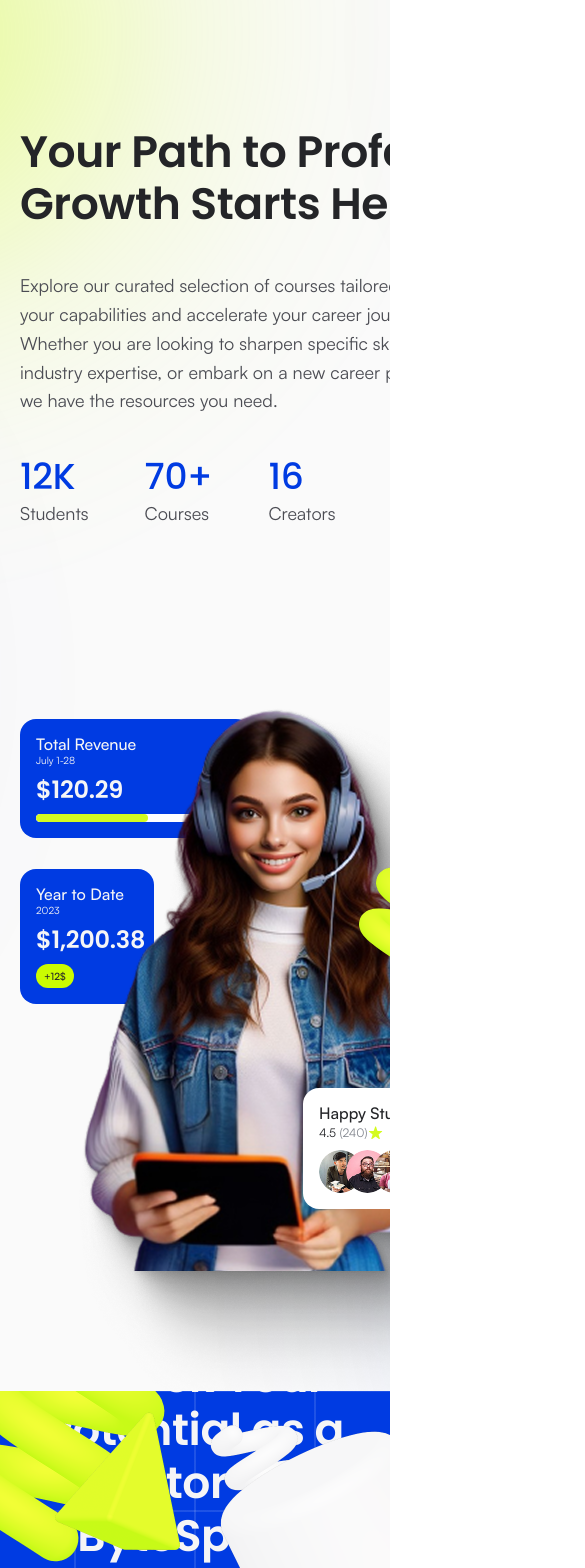
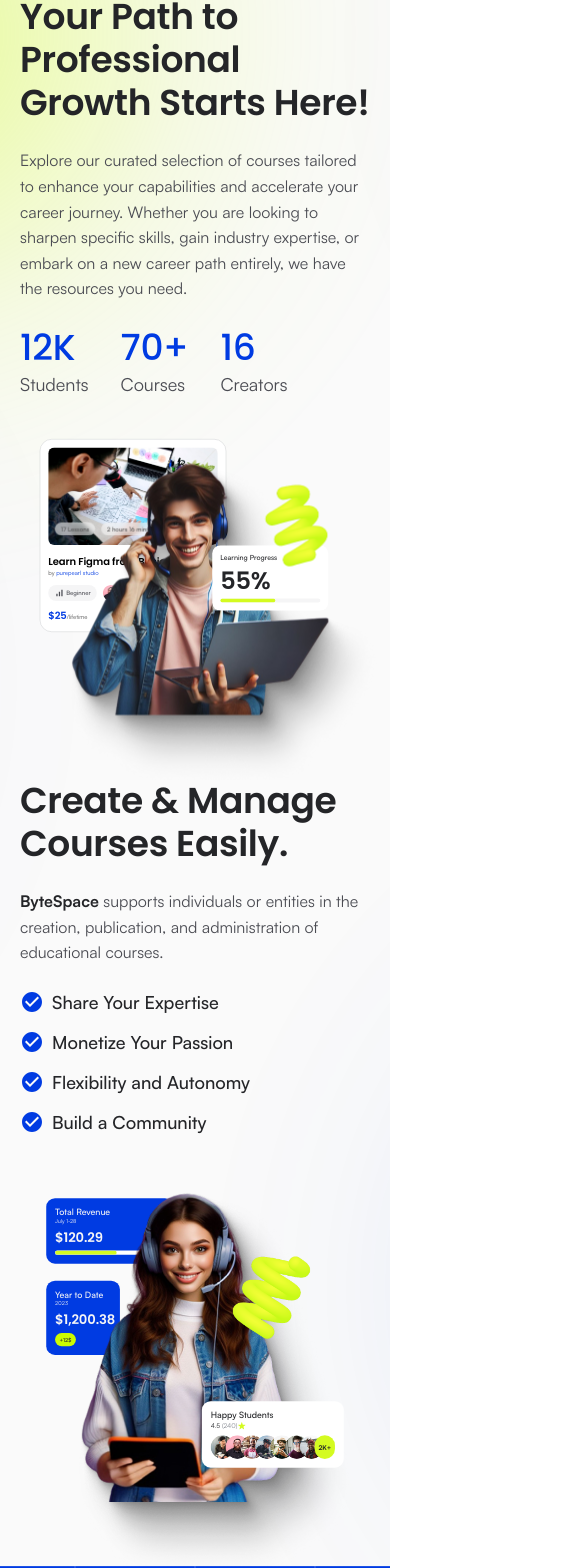
Before and after one commit to ShArafat58/bytespace-web, a Next.js app: page / in a window 390 px wide. Shown: the part 5335-6903 px from the top of the page, 585 px wide, since content can reach past the window. Built offline with nearby package versions, Linux system fonts and the light colour scheme.

Commit message:
feat: make career, cta, testimonials and footer responsive

```diff
--- a/components/sections/CareerAndCreator.tsx
+++ b/components/sections/CareerAndCreator.tsx
@@ -48,7 +48,7 @@ export function CareerAndCreator() {
           className={glow.className}
         />
       ))}
-      <Container className="relative flex flex-col gap-18 py-30">
+      <Container className="relative flex flex-col gap-16 py-16 xl:gap-18 xl:py-30">
         <GrowthRow />
         <CreatorRow />
       </Container>
--- a/components/sections/CreatorCta.tsx
+++ b/components/sections/CreatorCta.tsx
@@ -62,16 +62,16 @@ export function CreatorCta() {
     <section
       id="creators"
       aria-labelledby="creator-cta-heading"
-      className="relative flex h-122 items-center overflow-hidden bg-primary-800 grid-lines"
+      className="relative flex items-center overflow-hidden bg-primary-800 py-16 grid-lines md:py-20 xl:h-122 xl:py-0"
     >
-      <Container className="relative flex flex-col items-center gap-10 text-center">
+      <Container className="relative flex flex-col items-center gap-6 text-center md:gap-10">
         <h2
           id="creator-cta-heading"
-          className="max-w-177.5 font-heading text-heading-m text-neutral-50"
+          className="max-w-177.5 font-heading text-heading-s text-neutral-50 md:text-heading-m"
         >
           Unlock Your Potential as a Creator with ByteSpace
         </h2>
-        <p className="max-w-241 text-body-l text-neutral-50">
+        <p className="max-w-241 text-body-m text-neutral-50 md:text-body-l">
           Experience the collaboration of numerous creators and an expanding
           selection of courses. Register now and become a part of a community
           comprising over 10,000 local and international creators. Utilize our
@@ -92,7 +92,7 @@ export function CreatorCta() {
           width={shape.width}
           height={shape.height}
           className={cn(
-            "pointer-events-none absolute select-none",
+            "pointer-events-none absolute hidden select-none xl:block",
             shape.className,
           )}
         />
--- a/components/sections/Footer.tsx
+++ b/components/sections/Footer.tsx
@@ -10,9 +10,9 @@ const linkStyles =
 export function Footer() {
   return (
     <footer className="border-t border-neutral-200 bg-white">
-      <Container className="flex flex-col gap-32.5 pb-12 pt-17.75">
-        <div className="flex items-start gap-23">
-          <div className="flex w-132 shrink-0 flex-col gap-11.25">
+      <Container className="flex flex-col gap-12 pb-8 pt-12 xl:gap-32.5 xl:pb-12 xl:pt-17.75">
+        <div className="flex flex-col gap-12 xl:flex-row xl:items-start xl:gap-23">
+          <div className="flex w-full flex-col gap-8 xl:w-132 xl:shrink-0 xl:gap-11.25">
             <div className="flex flex-col gap-4">
               <Link
                 href="/"
@@ -29,12 +29,15 @@ export function Footer() {
             <NewsletterForm />
           </div>
 
-          <nav aria-label="Footer" className="grid flex-1 grid-cols-3 gap-10">
+          <nav
+            aria-label="Footer"
+            className="grid flex-1 grid-cols-2 gap-8 sm:grid-cols-3 xl:gap-10"
+          >
             {footerLinkGroups.map((group) => (
               <ul
                 key={group.label}
                 aria-label={group.label}
-                className="flex flex-col gap-4 pt-12"
+                className="flex flex-col gap-4 xl:pt-12"
               >
                 {group.links.map((link) => (
                   <li key={link.label}>
@@ -51,11 +54,11 @@ export function Footer() {
           </nav>
         </div>
 
-        <div className="flex items-start justify-between border-t border-neutral-200 pt-6">
+        <div className="flex flex-col gap-4 border-t border-neutral-200 pt-6 md:flex-row md:items-start md:justify-between">
           <p className="text-body-xs text-neutral-950">
             © 2023 ByteSpace. All rights reserved.
           </p>
-          <ul className="flex gap-6">
+          <ul className="flex flex-wrap gap-x-6 gap-y-2">
             {legalLinks.map((link) => (
               <li key={link.label}>
                 <Link href={link.href} className={`${linkStyles} text-body-xs`}>
--- a/components/sections/Testimonials.tsx
+++ b/components/sections/Testimonials.tsx
@@ -40,15 +40,15 @@ export function Testimonials() {
         />
       ))}
 
-      <Container className="relative flex flex-col gap-18 pb-14.25 pt-18.5">
-        <div className="flex items-end gap-10.75">
+      <Container className="relative flex flex-col gap-10 py-12 md:py-16 xl:gap-18 xl:pb-14.25 xl:pt-18.5">
+        <div className="flex flex-col gap-4 xl:flex-row xl:items-end xl:gap-10.75">
           <h2
             id="testimonials-heading"
-            className="w-144.25 shrink-0 font-heading text-heading-m text-black-950"
+            className="font-heading text-heading-s text-black-950 md:text-heading-m xl:w-144.25 xl:shrink-0"
           >
             Discover What Our Community Is Saying
           </h2>
-          <p className="text-body-l text-black-700">
+          <p className="text-body-m text-black-700 md:text-body-l">
             At ByteSpace, our vibrant community of learners and creators is at
             the heart of what we do. Hear directly from those who have
             experienced the transformative journey of learning and creating on
@@ -57,7 +57,7 @@ export function Testimonials() {
           </p>
         </div>
 
-        <ul className="grid grid-cols-3 items-start gap-10.25">
+        <ul className="grid grid-cols-1 items-start gap-6 md:grid-cols-2 md:gap-8 xl:grid-cols-3 xl:gap-10.25">
           {testimonials.map((testimonial) => (
             <li key={testimonial.name}>
               <TestimonialCard testimonial={testimonial} />
--- a/components/sections/career/CreatorRow.tsx
+++ b/components/sections/career/CreatorRow.tsx
@@ -10,9 +10,11 @@ export function CreatorRow() {
   return (
     <section
       aria-labelledby="creator-heading"
-      className="flex items-center gap-19.75"
+      className="flex flex-col-reverse gap-10 xl:flex-row xl:items-center xl:gap-19.75"
     >
-      <div className="relative h-149 w-135.25 shrink-0">
+      {/* 541 x 596 artboard, scaled down on small screens */}
+      <div className="relative h-82 w-full sm:h-134 md:h-149 xl:w-135.25 xl:shrink-0">
+        <div className="absolute left-1/2 top-0 h-149 w-135.25 origin-top -translate-x-1/2 scale-55 sm:scale-90 md:scale-100">
           <RevenueCard
             stat={totalRevenue}
             className="absolute left-0 top-11 w-58"
@@ -38,15 +40,16 @@ export function CreatorRow() {
             className="pointer-events-none absolute left-75.75 top-28.5 select-none"
           />
         </div>
+      </div>
 
-      <div className="flex w-145 shrink-0 flex-col gap-10">
+      <div className="flex w-full flex-col gap-6 md:gap-10 xl:w-145 xl:shrink-0">
         <h2
           id="creator-heading"
-          className="max-w-97.75 font-heading text-heading-m text-neutral-950"
+          className="font-heading text-heading-s text-neutral-950 md:text-heading-m xl:max-w-97.75"
         >
           Create &amp; Manage Courses Easily.
         </h2>
-        <p className="text-body-l text-neutral-700">
+        <p className="text-body-m text-neutral-700 md:text-body-l">
           <strong className="font-bold text-neutral-950">ByteSpace</strong>{" "}
           supports individuals or entities in the creation, publication, and
           administration of educational courses.
--- a/components/sections/career/GrowthRow.tsx
+++ b/components/sections/career/GrowthRow.tsx
@@ -8,22 +8,22 @@ export function GrowthRow() {
   return (
     <section
       aria-labelledby="growth-heading"
-      className="flex items-center gap-15.75"
+      className="flex flex-col gap-10 xl:flex-row xl:items-center xl:gap-15.75"
     >
-      <div className="flex w-143.5 shrink-0 flex-col gap-10">
+      <div className="flex w-full flex-col gap-6 md:gap-10 xl:w-143.5 xl:shrink-0">
         <h2
           id="growth-heading"
-          className="max-w-144.25 font-heading text-heading-m text-neutral-950"
+          className="font-heading text-heading-s text-neutral-950 md:text-heading-m xl:max-w-144.25"
         >
           Your Path to Professional Growth Starts Here!
         </h2>
-        <p className="max-w-119.25 text-body-l text-neutral-700">
+        <p className="text-body-m text-neutral-700 md:text-body-l xl:max-w-119.25">
           Explore our curated selection of courses tailored to enhance your
           capabilities and accelerate your career journey. Whether you are
           looking to sharpen specific skills, gain industry expertise, or embark
           on a new career path entirely, we have the resources you need.
         </p>
-        <dl className="flex items-end gap-14">
+        <dl className="flex items-end gap-8 md:gap-14">
           {growthStats.map((stat) => (
             <div key={stat.label} className="flex flex-col-reverse">
               <dt className="text-body-l text-neutral-700">{stat.label}</dt>
@@ -35,7 +35,9 @@ export function GrowthRow() {
         </dl>
       </div>
 
-      <div className="relative h-138 w-155.25 shrink-0">
+      {/* 621 x 552 artboard, scaled down on small screens */}
+      <div className="relative h-69 w-full sm:h-124.25 md:h-138 xl:w-155.25 xl:shrink-0">
+        <div className="absolute left-1/2 top-0 h-138 w-155.25 origin-top -translate-x-1/2 scale-50 sm:scale-90 md:scale-100">
           <CourseCard
             course={courses[0]}
             highlighted
@@ -58,6 +60,7 @@ export function GrowthRow() {
             className="pointer-events-none absolute left-101 top-16.75 select-none"
           />
         </div>
+      </div>
     </section>
   );
 }
--- a/components/sections/footer/NewsletterForm.tsx
+++ b/components/sections/footer/NewsletterForm.tsx
@@ -15,7 +15,7 @@ export function NewsletterForm() {
 
   return (
     <form onSubmit={handleSubmit} className="flex flex-col gap-6">
-      <div className="flex items-start gap-6">
+      <div className="flex flex-col gap-3 sm:flex-row sm:items-start sm:gap-6">
         <label htmlFor="newsletter-email" className="sr-only">
           Email address
         </label>
@@ -27,9 +27,11 @@ export function NewsletterForm() {
           autoComplete="email"
           placeholder="Enter your email"
           onChange={() => setIsSubscribed(false)}
-          className="h-13 w-94 rounded-full border border-neutral-200 bg-white px-6 text-body-m text-neutral-950 placeholder:text-neutral-950 focus-ring"
+          className="h-13 w-full rounded-full border border-neutral-200 bg-white px-6 text-body-m text-neutral-950 placeholder:text-neutral-950 focus-ring sm:w-94"
         />
-        <Button type="submit">Search</Button>
+        <Button type="submit" className="w-full sm:w-auto">
+          Search
+        </Button>
       </div>
       <p className="max-w-126 text-body-xs text-neutral-950">
         By subscribing, you agree to our Privacy Policy and consent to receive
```
Lines whose indentation alone changed are shown as unchanged.
